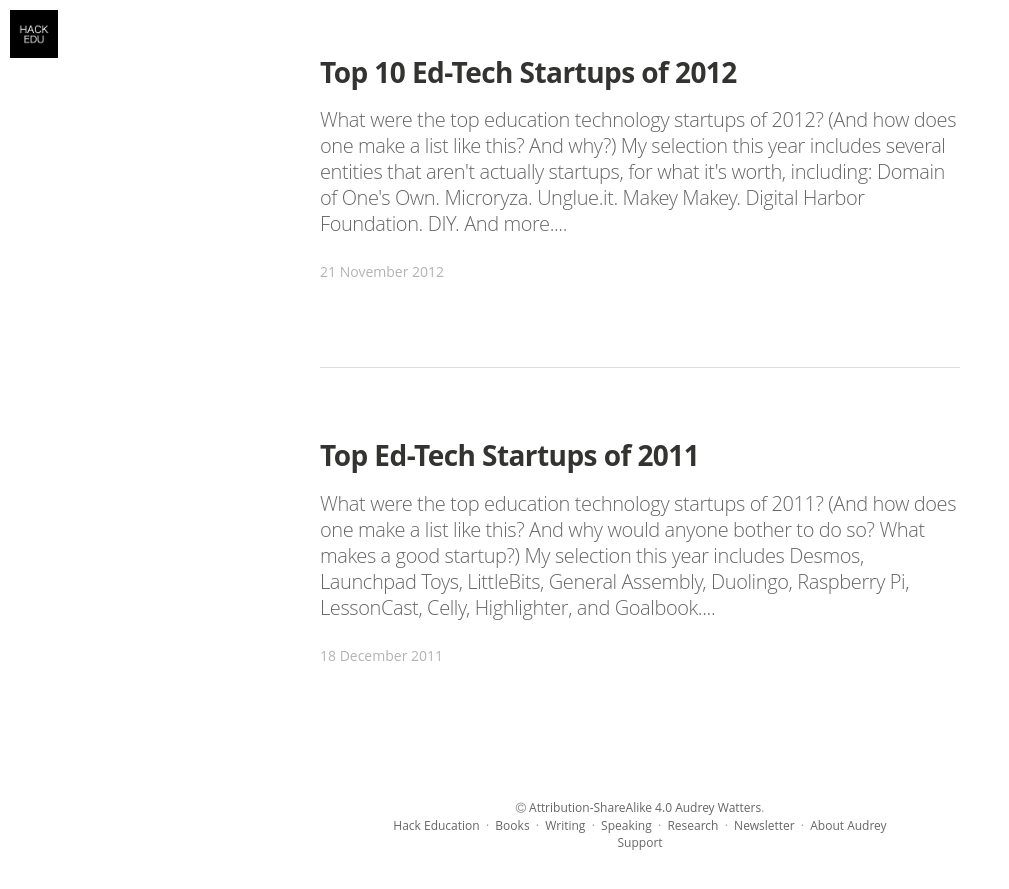
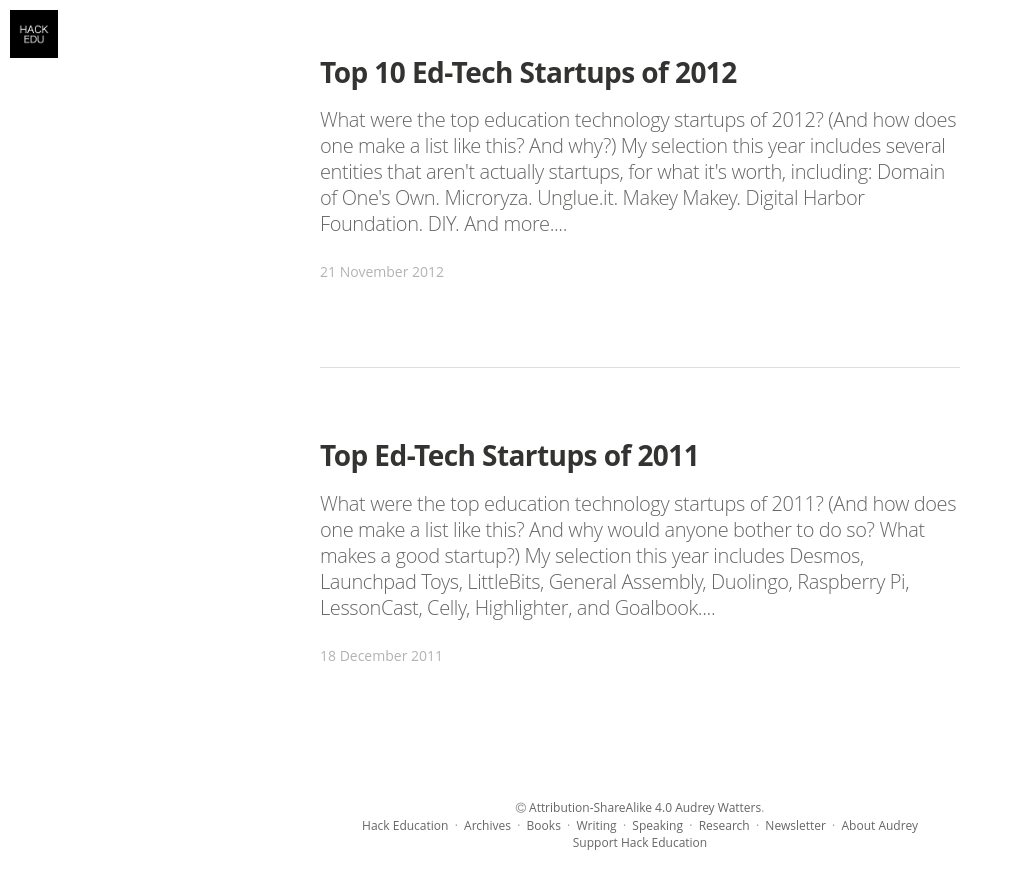
Before and after one commit to HackEducation/Writing, a Jekyll site: the page built from index.html, in a window 1280 px wide and 900 px high, scrolled down 18944 px. Shown: the top 889 px of the window, without its empty margins (0-1009 px from the left). Built offline with Jekyll 4.4.1, drawn with Linux system fonts in a browser that asks for light colours; nearby versions of some CDN libraries; some web fonts are replaced; Markdown is read by kramdown in place of the engine named in the settings; the list of posts is cut into pages by our own code.

Commit message:
updated footer

```diff
--- a/_includes/footer.html
+++ b/_includes/footer.html
@@ -4,8 +4,8 @@
 
     <div class="inner">
          <section class="copyright"><i class="fa fa-copyright"></i><a href="http://creativecommons.org/licenses/by-sa/4.0/"> Attribution-ShareAlike 4.0</a> <a href="mailto:{{ site.email}}">{{ site.name }}</a>.</section>
-         <section class="navigation"><a href="http://hackeducation.com">Hack Education</a>&nbsp;&nbsp;·&nbsp;&nbsp;<a href="http://audreywatters.com/books/">Books</a>&nbsp;&nbsp;·&nbsp;&nbsp;<a href="http://writing.hackeducation.com">Writing</a>&nbsp;&nbsp;·&nbsp;&nbsp;<a href="http://speaking.hackeducation.com">Speaking</a>&nbsp;&nbsp;·&nbsp;&nbsp;<a href="http://research.hackeducation.com">Research</a>&nbsp;&nbsp;·&nbsp;&nbsp;<a href="https://tinyletter.com/audreywatters">Newsletter</a>&nbsp;&nbsp;·&nbsp;&nbsp;<a href="http://audreywatters.com">About Audrey</a></section>
-         <section class="support"><a href="http://hackeducation.com/support/">Support</a></section>
+         <section class="navigation"><a href="http://hackeducation.com">Hack Education</a>&nbsp;&nbsp;·&nbsp;&nbsp;<a href="http://hackeducation.com/archives.html">Archives</a>&nbsp;&nbsp;·&nbsp;&nbsp;<a href="http://audreywatters.com/books/">Books</a>&nbsp;&nbsp;·&nbsp;&nbsp;<a href="http://writing.hackeducation.com">Writing</a>&nbsp;&nbsp;·&nbsp;&nbsp;<a href="http://speaking.hackeducation.com">Speaking</a>&nbsp;&nbsp;·&nbsp;&nbsp;<a href="http://research.hackeducation.com">Research</a>&nbsp;&nbsp;·&nbsp;&nbsp;<a href="https://tinyletter.com/audreywatters">Newsletter</a>&nbsp;&nbsp;·&nbsp;&nbsp;<a href="http://audreywatters.com">About Audrey</a></section>
+         <section class="support"><a href="http://hackeducation.com/support/">Support Hack Education</a></section>
     </div>
 </footer>
 
```
